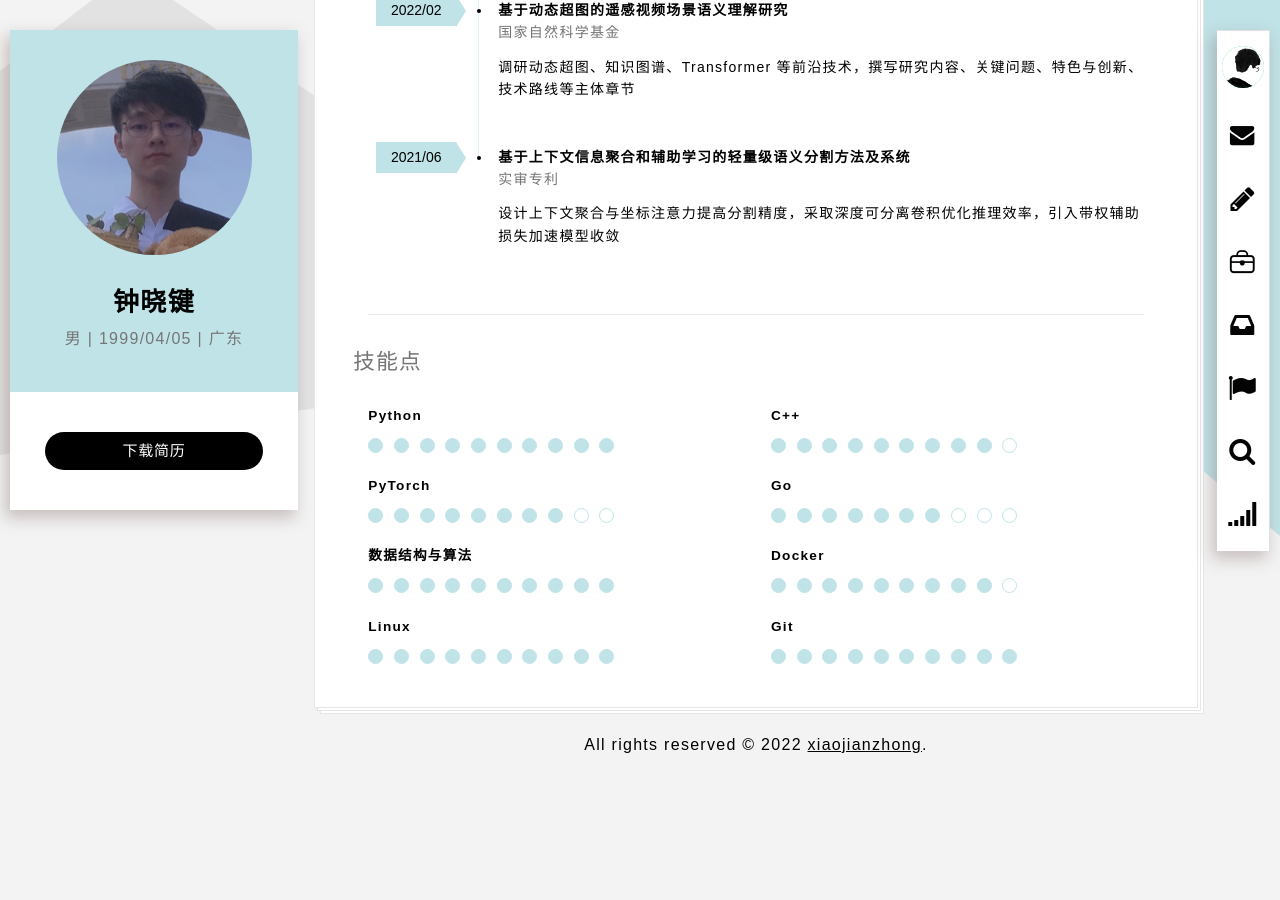
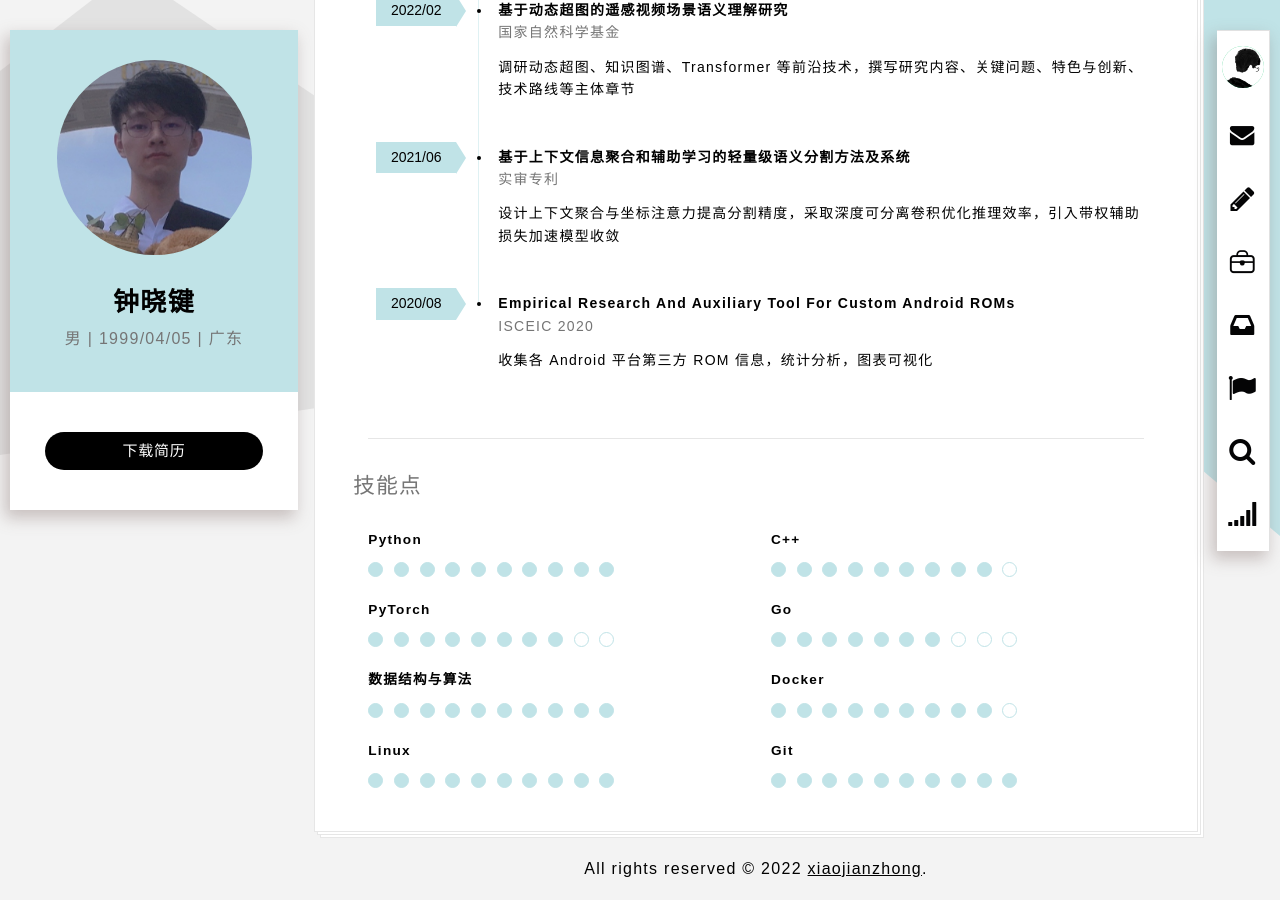
Before and after one commit to xiaojianzhong/xiaojianzhong.github.io, a Jekyll site: the page built from index.html, in a window 1280 px wide and 900 px high, scrolled down 7788 px. Built offline with Jekyll 4.4.1, drawn with Linux system fonts in a browser that asks for light colours; some web fonts are replaced; before the commit the page ends 8564 px from its top, so only the background shows below that.

Commit message:
feat(platform-browser): 添加一项科研经历

```diff
--- a/_config.yml
+++ b/_config.yml
@@ -315,6 +315,11 @@ competitions:
         rank: 全国前 50 名
 
 researches:
+  - yearmonth: 2020/08
+    title: Empirical Research And Auxiliary Tool For Custom Android ROMs
+    venue: ISCEIC 2020
+    descriptions:
+      - 收集各 Android 平台第三方 ROM 信息，统计分析，图表可视化
   - yearmonth: 2021/06
     title: 基于上下文信息聚合和辅助学习的轻量级语义分割方法及系统
     venue: 实审专利
```
